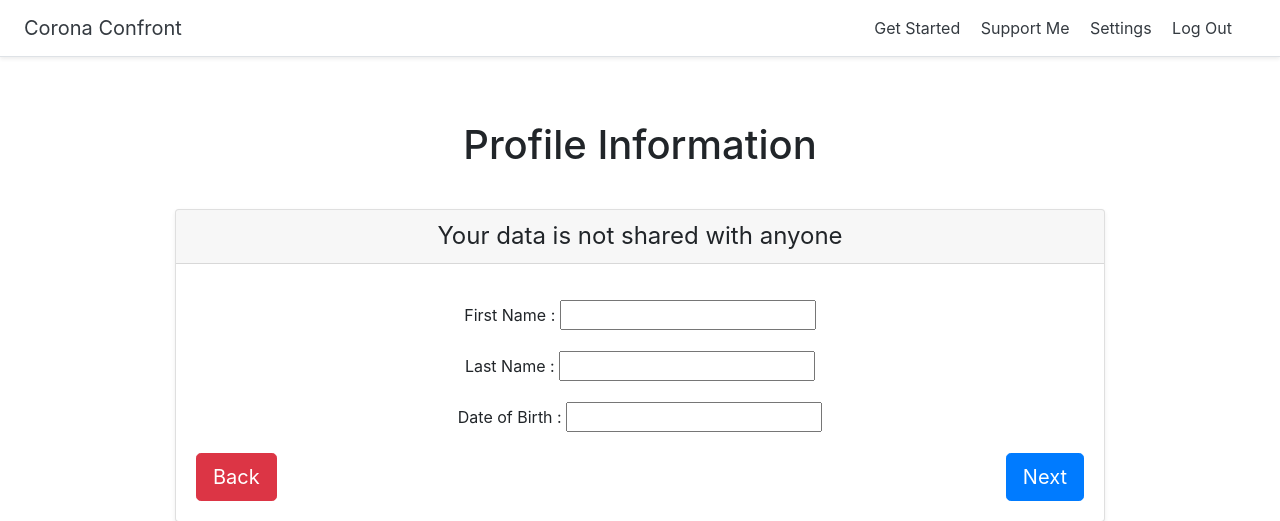
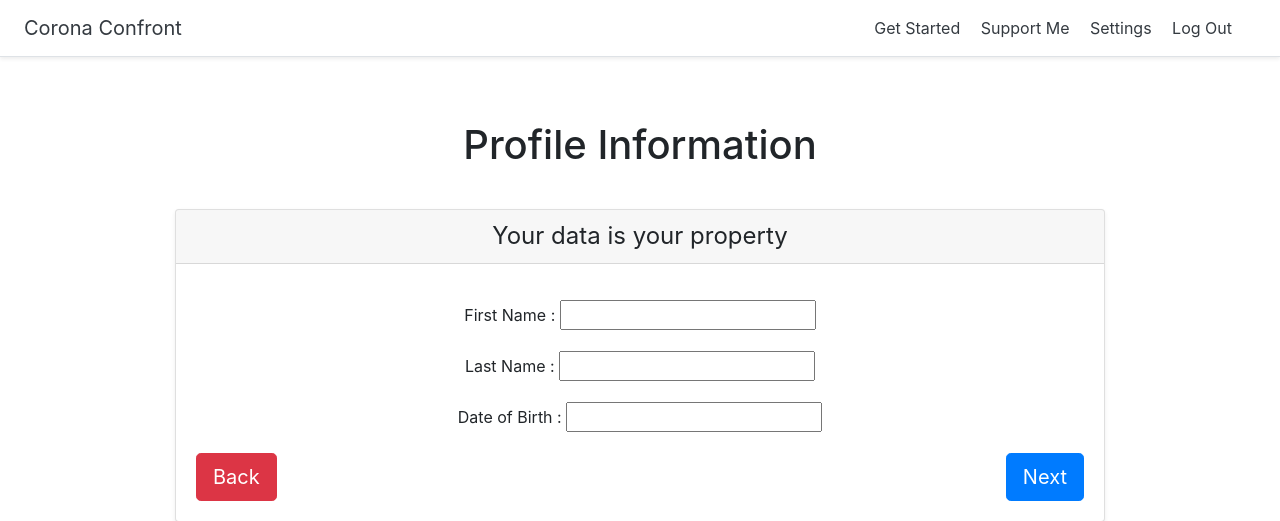
Before and after one commit to safariko/corona_confront, a Django app: page /new_profile/ in a window 1280 px wide. Shown: the top 521 px of the page. Run offline with Django 3.2, Linux system fonts and the light colour scheme; the visitor is signed in with stand-in values (Sample User, id 1); some libraries are stand-ins or nearby versions.

Commit message:
data is your property

```diff
--- a/templates/registration/new_profile.html
+++ b/templates/registration/new_profile.html
@@ -12,7 +12,7 @@
   <div class="card-deck mb-3 text-center">
     <div class="card mb-4 shadow-sm">
       <div class="card-header">
-        <h4 class="my-0 font-weight-normal">Your data is not shared with anyone</h4>
+        <h4 class="my-0 font-weight-normal">Your data is your property</h4>
       </div>
       <div class="card-body">
         <ul class="list-unstyled mt-3 mb-4">
```
